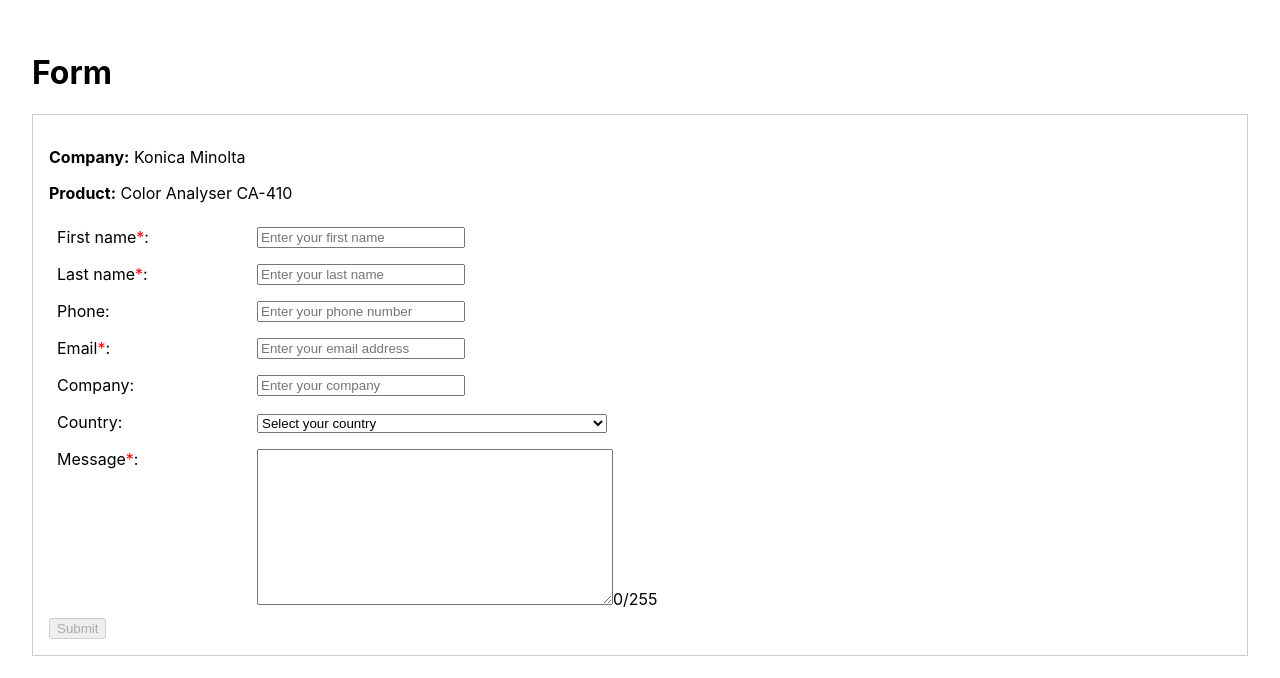
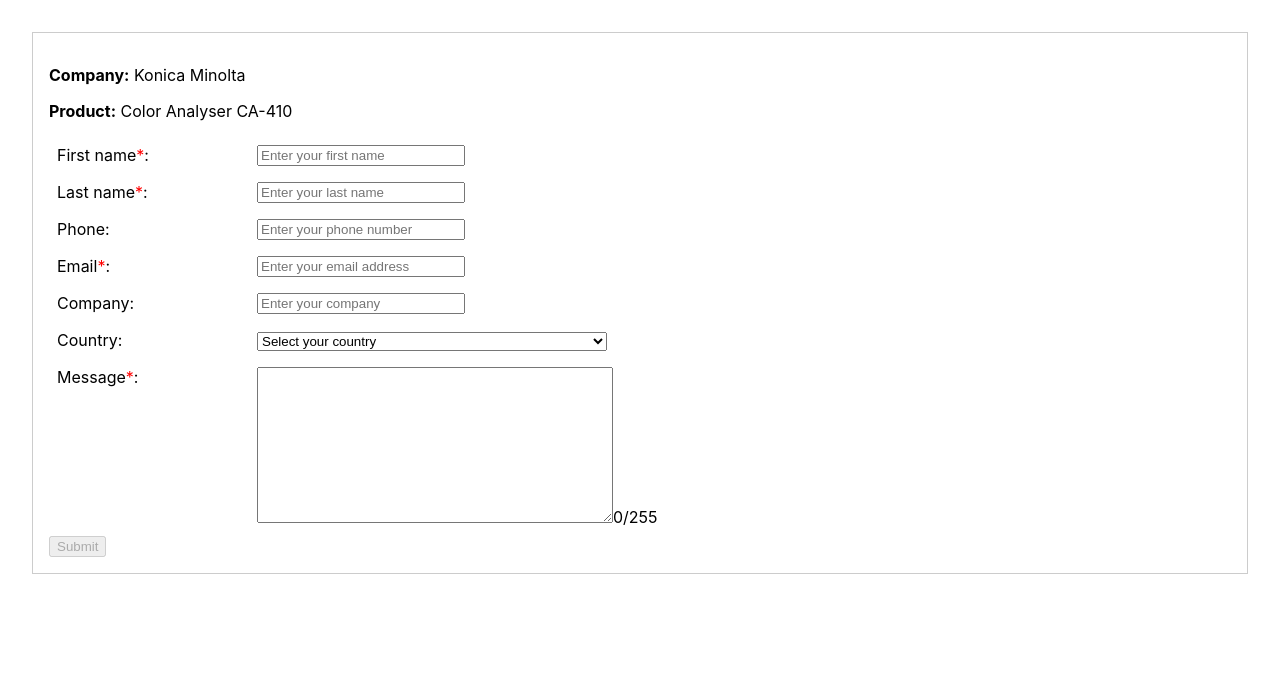
Before and after one commit to TurboTractopelle/photonform, a React app: page / in a window 1280 px wide. Shown: the top 678 px of the page. Built offline with nearby package versions, Linux system fonts and the light colour scheme.

Commit message:
fix: remove form title

```diff
--- a/src/components/Posted.js
+++ b/src/components/Posted.js
@@ -4,7 +4,9 @@
 	return (
 		<div className="msg msg-info">
 			<span className="ico ico-info" />
-			<div>Your message has been sent.</div>
+			<div>
+				<p>Your message has been sent.</p>
+			</div>
 		</div>
 	);
 };
--- a/src/containers/Form.js
+++ b/src/containers/Form.js
@@ -205,7 +205,6 @@
 			<Posted />
 		) : (
 			<div>
-				<h1>Form</h1>
 				<form>
 					<p>
 						<b>Company:</b> {this.props.company}
```
